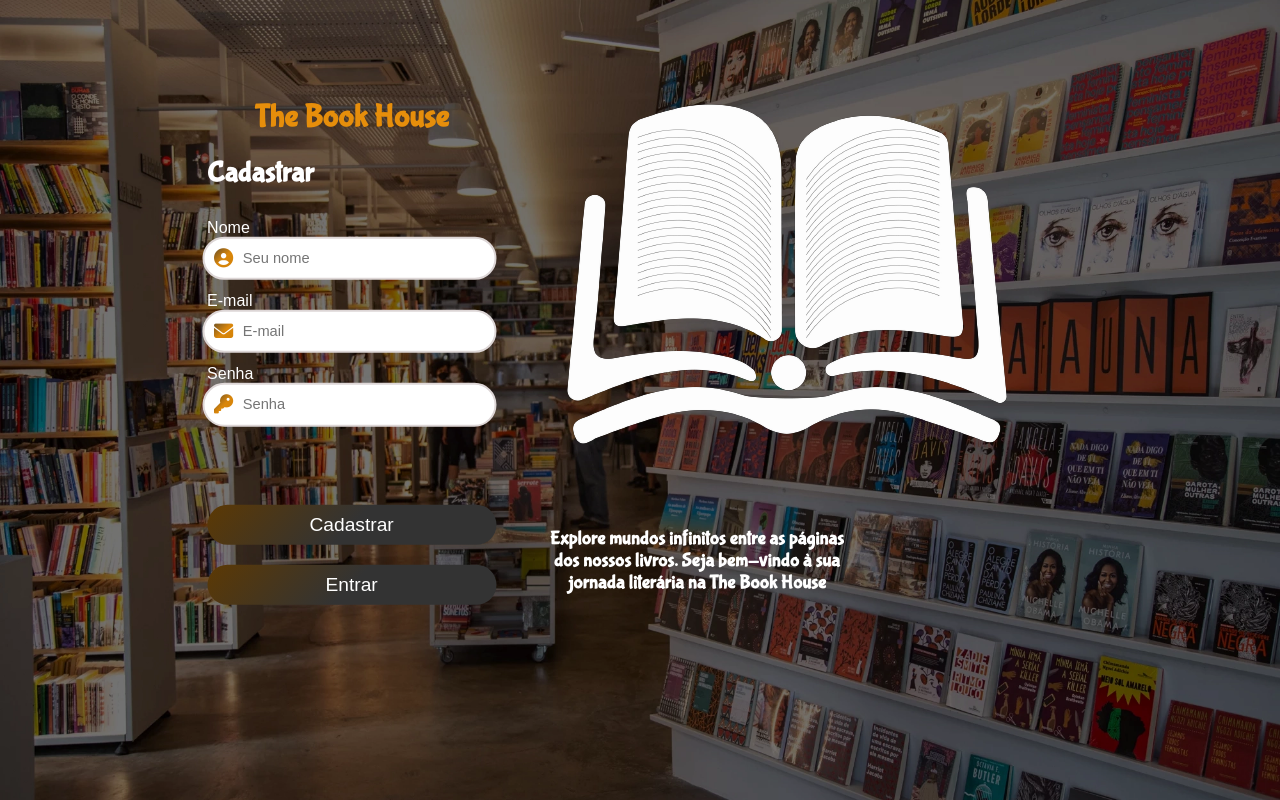
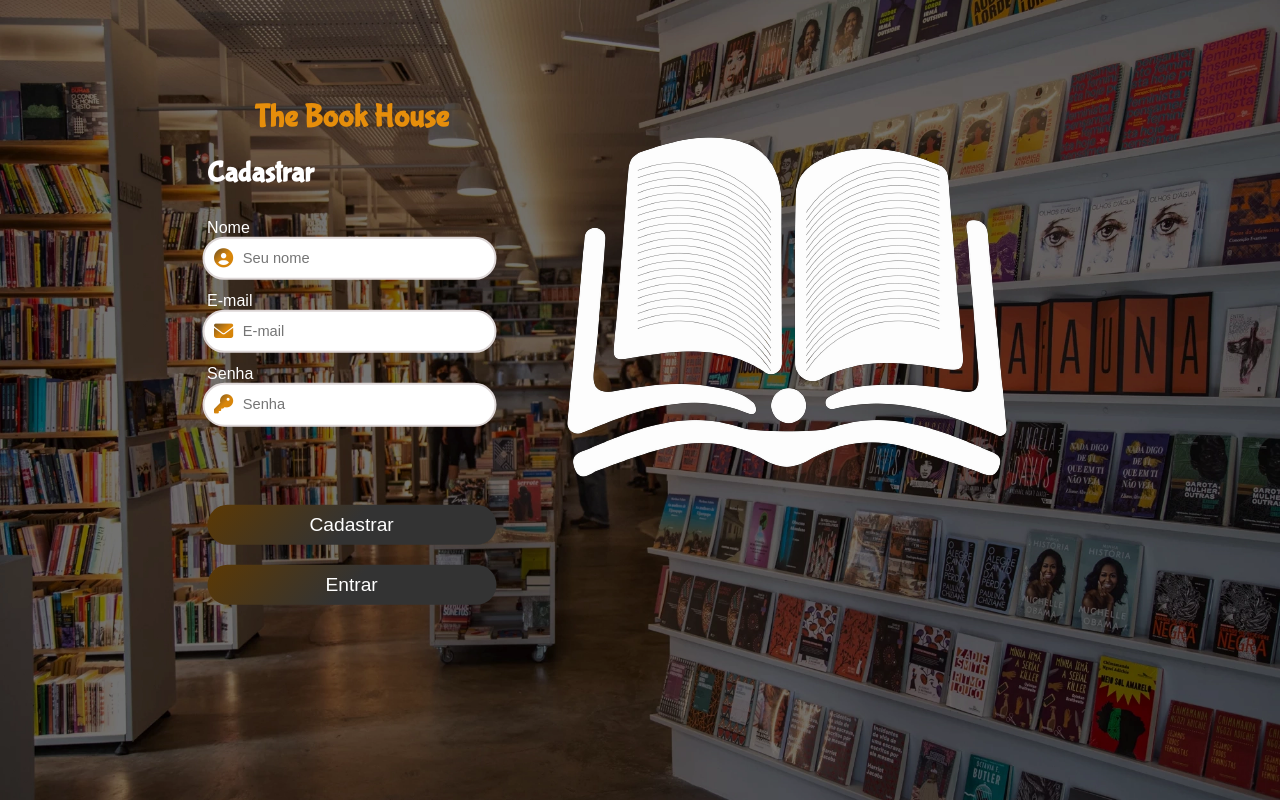
Before and after one commit to Luizynhoo/Livraria, a plain HTML site: page menu.html in a window 1280 px wide. Drawn offline with Linux system fonts and the light colour scheme.

Commit message:
atualiza em casa

```diff
--- a/menu.html
+++ b/menu.html
@@ -54,9 +54,6 @@
 		<div id="background2">
 			<div class="logos">
 				<img src="img/logo.png" alt="Logo de um Livro">
-				<h1 class="frase">Explore mundos infinitos entre as páginas dos nossos livros.
-					Seja bem-vindo à sua jornada literária
-					na The Book House</h1>
 			</div>
 
 		</div>
```
